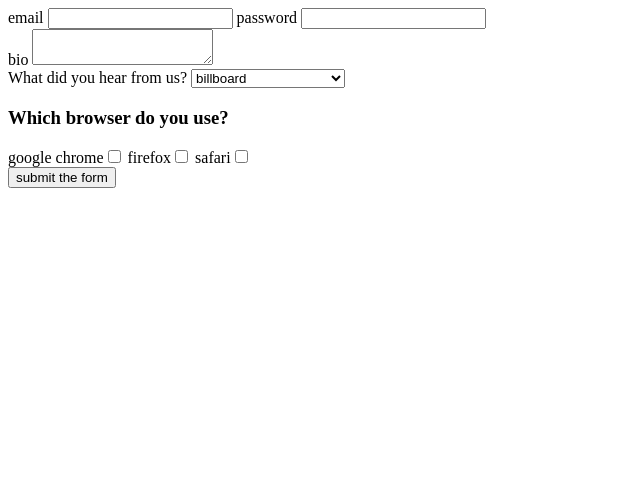
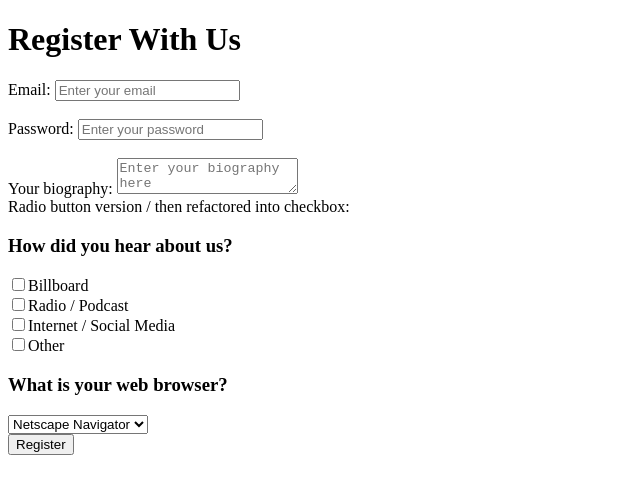
Before and after one commit to RyanZhang1120/codeup-web-exercises, a plain HTML site: page forms.html in a window 1280 px wide. Shown: the whole page, without its empty margins (0-640 px from the left). Drawn offline with Linux system fonts and the light colour scheme.

Commit message:
fixed forms

```diff
--- /dev/null
+++ b/css/selectors.css
@@ -0,0 +1,30 @@
+/* selector for id="container" */
+#container {
+    margin: 50px auto;
+    width: 500px;
+    padding: 10px;
+}
+
+/*  selector for all "h1" elements
+    that are a descendent of id="container"
+    and have a class of "fancy-header" */
+h1 {
+    color: blue;
+    text-decoration: underline;
+}
+
+/* selector for all "em" elements */
+em {
+    font-weight: bold;
+}
+
+/* selector for all elements with class="article" */
+.article {
+    clear:both;
+}
+
+/*  selector for all "anchor" elements
+    that are a direct child of an element with class="article" */
+ {
+    float:right;
+}
--- a/forms.html
+++ b/forms.html
@@ -5,35 +5,56 @@
     <title>Register With Us</title>
 </head>
 <body>
-<form method="GET" action="https://request-inspector.glitch.me/">
-    <label for="email">email</label>
-    <input id="email" name="email" type="text">
-    <label for="password">password</label>
-    <input id="password" name="password" type="password">
+<h1>Register With Us</h1>
+
+<form method="POST" action="https://requestinspector.com/inspect/azeban_cohort">
+
+    <label for="email">Email: </label>
+    <input type="text" name="email" id="email" placeholder="Enter your email">
+
     <br>
-    <label for="bio">bio</label>
-    <textarea id="bio" name="bio" type="textarea"></textarea>
     <br>
-    <label for="where">What did you hear from us?</label>
-    <select name="where" id="where">
-        <option value="billboard">billboard</option>
-        <option value="radio">radio advertisement</option>
-        <option value="internet">internet advertisement</option>
-        <option value="other">other</option>
+
+    <label for="password">Password: </label>
+    <input type="password" name="password" id="password" placeholder="Enter your password">
+
+    <br>
+    <br>
+
+    <label for="bio">Your biography:</label>
+    <textarea name="bio" id="bio" placeholder="Enter your biography here"></textarea>
+
+    <br>
+    Radio button version / then refactored into checkbox:
+    <h3>How did you hear about us?</h3>
+
+    <label for="billboard"></label>
+    <input id="billboard" type="checkbox" value="billboard" name="source">Billboard<br>
+
+    <label for="radio"></label>
+    <input id="radio" type="checkbox" value="radio advertisement" name="source">Radio / Podcast<br>
+
+    <label for="internet"></label>
+    <input id="internet" type="checkbox" value="internet advertisement" name="source">Internet / Social Media<br>
+
+    <label for="other"></label>
+    <input id="other" type="checkbox" value="other" name="source">Other<br>
+
+    <h3>What is your web browser?</h3>
+
+    <select name="browser">
+        <option value="netscape">Netscape Navigator</option>
+        <option value="explorer">Internet Explorer</option>
+        <option value="opera">Opera</option>
+        <option value="chrome">Chrome</option>
+        <option value="firefox">Firefox</option>
+        <option value="aol">AOL Online</option>
     </select>
+
     <br>
-    <h3>Which browser do you use?</h3>
-    <label for="chrome">
-        google chrome<input id="chrome" type="checkbox" name="browser" value="chrome">
-    </label>
-    <label for="firefox">
-        firefox<input id="firefox" type="checkbox" name="browser" value="firefox">
-    </label>
-    <label for="safari">
-        safari<input id="safari" type="checkbox" name="browser" value="safari">
-    </label>
-    <br>
-    <button type="submit">submit the form</button>
+    <button type="submit">Register</button>
 </form>
+
+
 </body>
 </html>
```
Also changed, not shown: css_selectors.html (added, +33 -0 lines).
